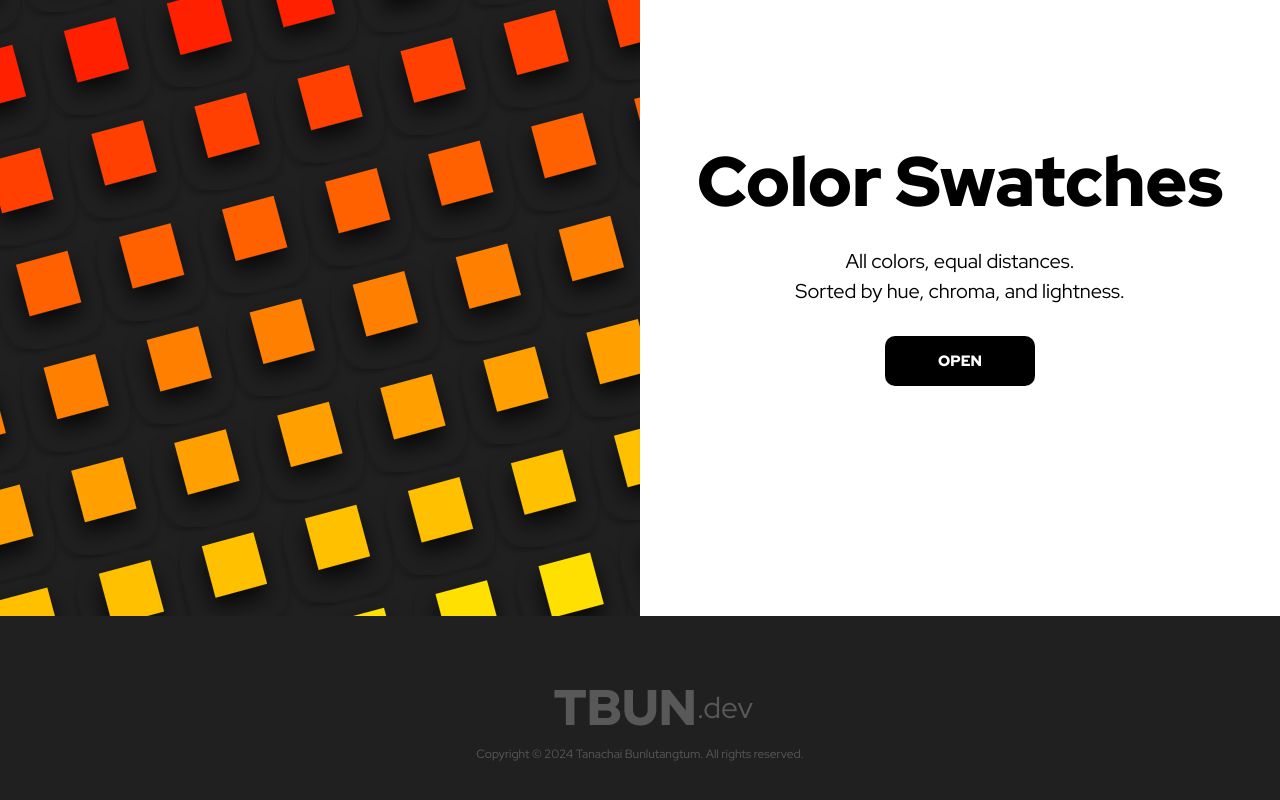
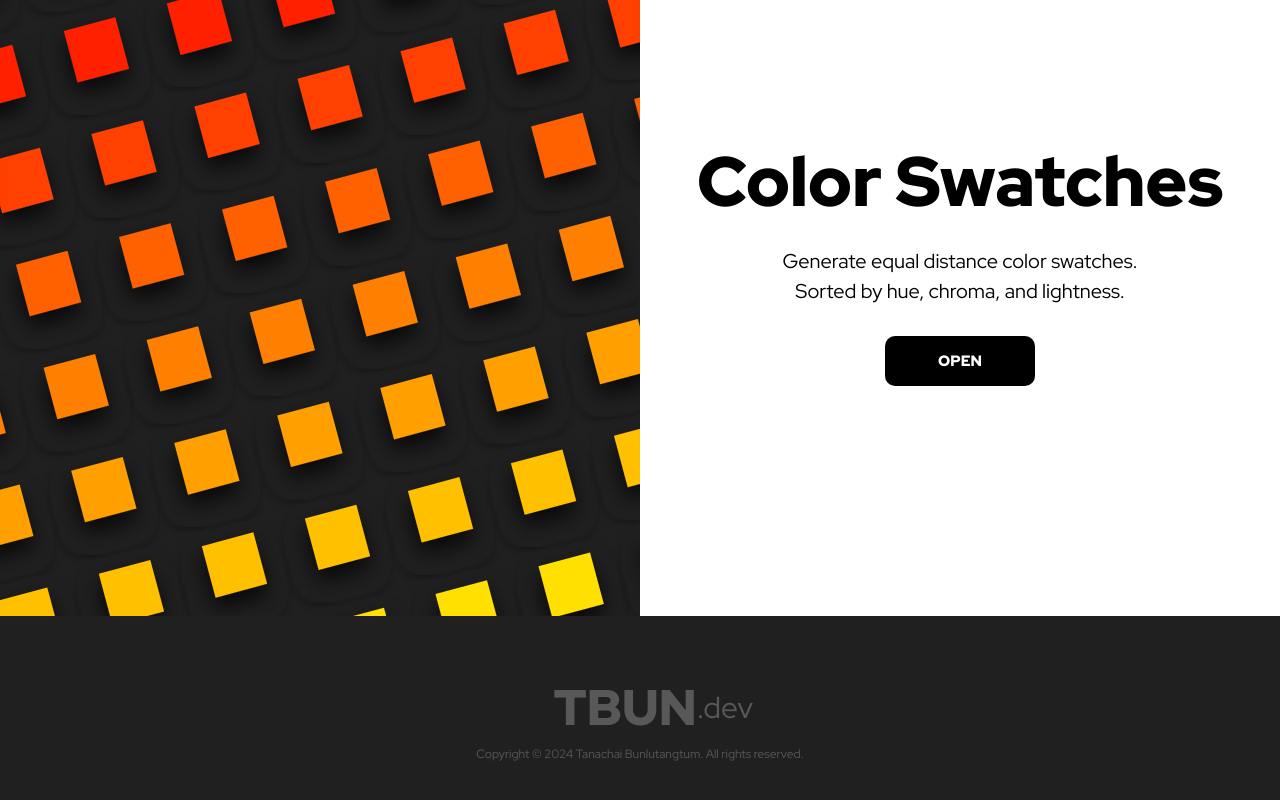
Before and after one commit to tanachai-b/tbun-dev, a React (Vite) app: page / in a window 1280 px wide. Shown: the part 1634-2434 px from the top of the page. Built offline with nearby package versions, Linux system fonts and the light colour scheme.

Commit message:
patch: update color swatches description

```diff
--- a/src/App.tsx
+++ b/src/App.tsx
@@ -103,7 +103,7 @@ export default function App() {
         title="Color Swatches"
         description={
           <>
-            <p>All colors, equal distances.</p>
+            <p>Generate equal distance color swatches.</p>
             <p>Sorted by hue, chroma, and lightness.</p>
           </>
         }
```
